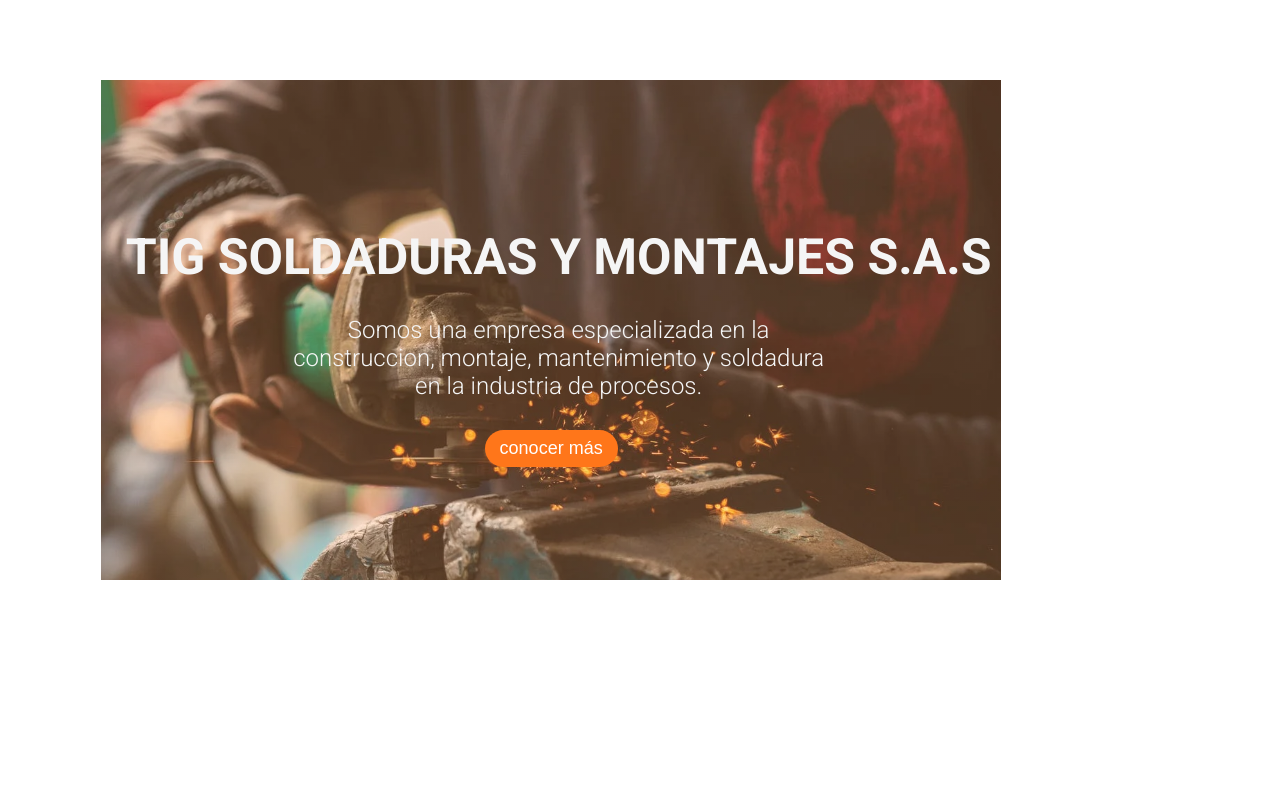
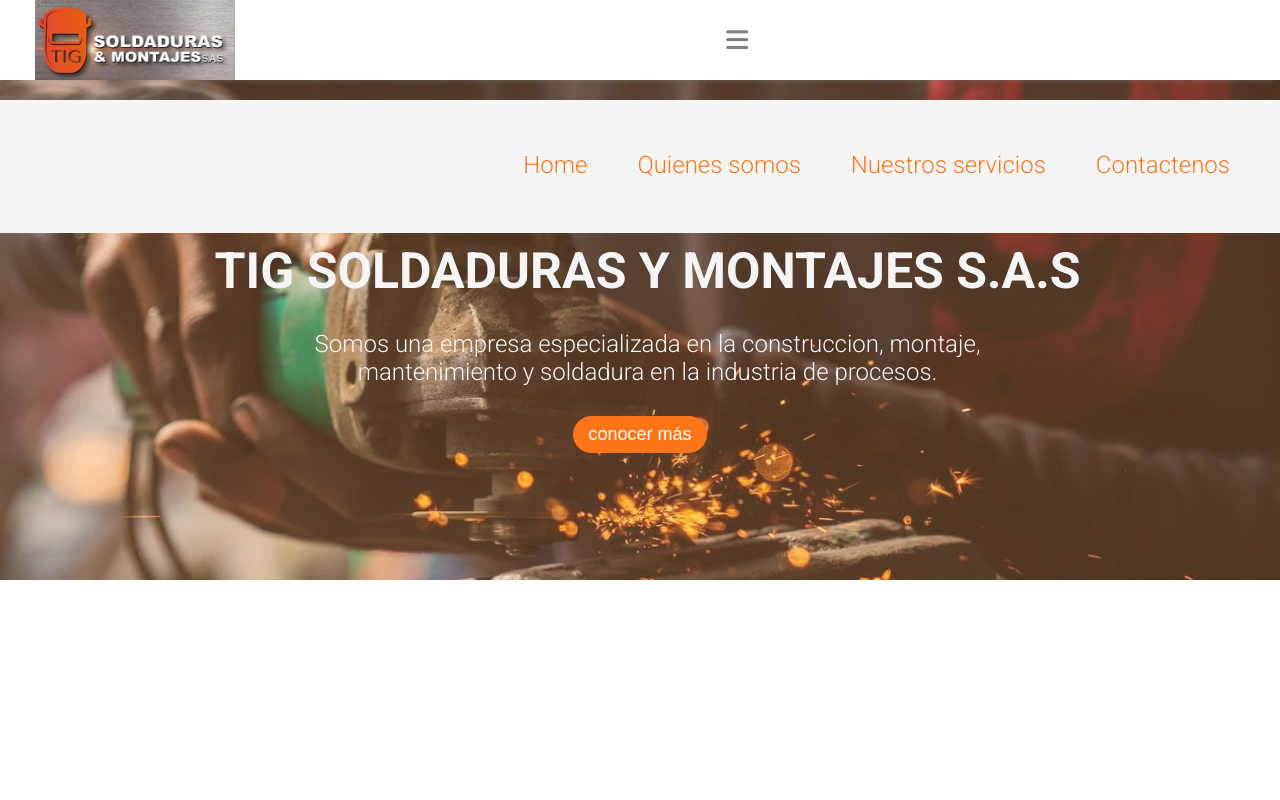
Before and after one commit to robvergara/tigsym-webpage, a plain HTML site: page html/landing.html in a window 1280 px wide. Shown: the top 800 px of the page. Drawn offline with Linux system fonts and the light colour scheme.

Commit message:
correcciones en el cuerpo de la pagina responsive design, problemas en resolver el diesño del menu de la hamburguesa

```diff
--- a/html/landing.html
+++ b/html/landing.html
@@ -15,8 +15,10 @@
 </html>
 <body>
   <header class="header-container">
-    <div class="logoHeader_TIG"><img src="../img/logo TIG.png" alt=""></div>
     <nav class="navigation-header">
+      <div class="logoHeader_TIG"><img src="../img/logo TIG.png" alt=""></div>
+      <input id="check" type="checkbox">
+      <label class="bar-btn" for="check"><i class="fas fa-bars"></i> </label>
       <ul class="navigation-header__list">
         <li class="navigation-header__item"><a href="landing.html">Home  </a></li>
         <li class="navigation-header__item"><a href="quienesSomos.html">Quienes somos </a></li>
--- a/sass/components/_HomePages.scss
+++ b/sass/components/_HomePages.scss
@@ -8,6 +8,8 @@
 
 /*CONTENEDOR DE PRESENTACION BREVE*/
 .presentation-container {
+  min-width: 900px;
+  max-width: 1024px;
   @include containerBox;
   @include centerContainer;
   @include borderContainerBottom;
--- a/sass/components/_globalesMobile.scss
+++ b/sass/components/_globalesMobile.scss
@@ -30,64 +30,15 @@ h3 {
 p {
   font-size: 2.4rem;
 }
-/*TAMAÑO DE LOS CONTAINERS*/
-@mixin containerBox {
-  width: 100%;
-  height: 500px;
-  display: flex;
-  align-items: center;
-}
+
 @mixin borderContainerBottom {
   border-bottom: 3px solid #e7e4e4;
-}
-
-/*CONTAINERS CON CONTENIDO HACIA LOS LADOS*/
-/**/
-@mixin rightContainer {
-  flex-direction: row-reverse;
-  flex-wrap: wrap;
-  text-align: left;
-}
-@mixin leftContainer {
-  flex-wrap: wrap;
-  text-align: left;
-}
-/*FIT DEL CONTENIDO ESCRITO */
-@mixin sideSectionContent {
-  width: 50%;
-  height: 100%;
-  justify-content: center;
-  display: flex;
-  flex-direction: column;
-}
-/*FIT DEL CONTENIDO DE IMAGENES*/
-@mixin sideSectionPhoto {
-  width: 50%;
-  height: 100%;
-  align-items: center;
-  justify-content: center;
-  display: flex;
-  img {
-    width: 420px;
-    height: 340px;
-    align-items: center;
-    justify-content: center;
-    box-shadow: 3px 5px 20px 5px rgba(0, 0, 0, 0.2);
-  }
-}
-/*CONTAINER CON CONTENIDO EN EL CENTRO*/
-/**/
-@mixin centerContainer {
-  flex-direction: column;
-  justify-content: center;
-  text-align: center;
 }
 
 /*TAMAÑO CONTAINERS MOBILE*/
 @mixin containerBoxMb {
   width: 100%;
   min-width: 320px;
-  max-width: 900px;
   height: auto;
   display: flex;
   flex-wrap: wrap;
@@ -110,6 +61,7 @@ p {
 }
 @mixin mobileSectionPhoto {
   width: 50%;
+  min-width: 250px;
   height: 100%;
   display: flex;
   align-items: center;
--- a/sass/components/_headersMobile.scss
+++ b/sass/components/_headersMobile.scss
@@ -1,47 +1,65 @@
 /*HEADER DE LA PAGINA*/
 .header-container {
   width: 100%;
-  height: 100%;
-  display: flex;
-  flex-direction: column;
-  position: fixed;
+  height: 100vh;
   background-color: white;
   box-shadow: 1px 10px 3px -8px rgba(131, 131, 131, 0.3);
-  transition: all 0.4s ease;
-  transform: translateX(100%);
+}
+
+.navigation-header {
+ height: 100px;
+ width: 100%;
+ display: flex;
+ justify-content: space-between;
+ align-items: center;
 }
 .logoHeader_TIG {
-  width: 200px;
-  height: 80px;
-  display: flex;
+  width: 140px;
+  margin-left: 20px;
 }
 .logoHeader_TIG img {
   width: 100%;
   height: 100%;
 }
-.navigation-header {
-  width: 200px;
-  height: 60%;
-  margin: 20px auto;
-  padding-top: 20px;
-  display: flex;
-  justify-content: space-between;
-  left: 100%;
-  transform: translateX(0);
+.bar-btn{
+  font-size: 25px;
+  color: gray;
+  margin-right: 20px;
+  cursor: pointer;
 }
 .navigation-header__list {
+  position: fixed;
   width: 100%;
-  height: 100%;
-  display: flex;
-  flex-direction: column;
-  justify-content: space-between;
+  height: 0hv;
+  top: 100px;
+  text-align: center;
+  background-color: whitesmoke;
+  transition: all .5s;
 }
 .navigation-header__item {
-  display: flex;
-  justify-content: center;
+  display: none;
+  line-height: 30px;
+  margin: 50px 0;
+  transition: all .5s;
+}
+
+.navigation-header__item a{
+  color: var(--orange);
   font-size: 2.4rem;
   font-weight: 300;
 }
-.navigation-header__item:hover {
-  cursor: pointer;
+.navigation-header__item a:hover {
+  color: orangered;
+  font-weight: 600;
+  transition: .3s;
 }
+#check{
+  display: none;
+}
+#check:checked ~ .navigation-header__list{
+  height: 100vh;
+}
+
+#check:checked ~ .navigation-header__item {
+  display: block;
+}
```
Also changed, not shown: html/components/header.html (+3 -1 lines), css/contactUs.css, css/landing.css, css/landingMobile.css, css/quienesSomos.css, css/quienesSomosMobile.css, css/services.css, css/servicesMobile.css, 1 other file.
